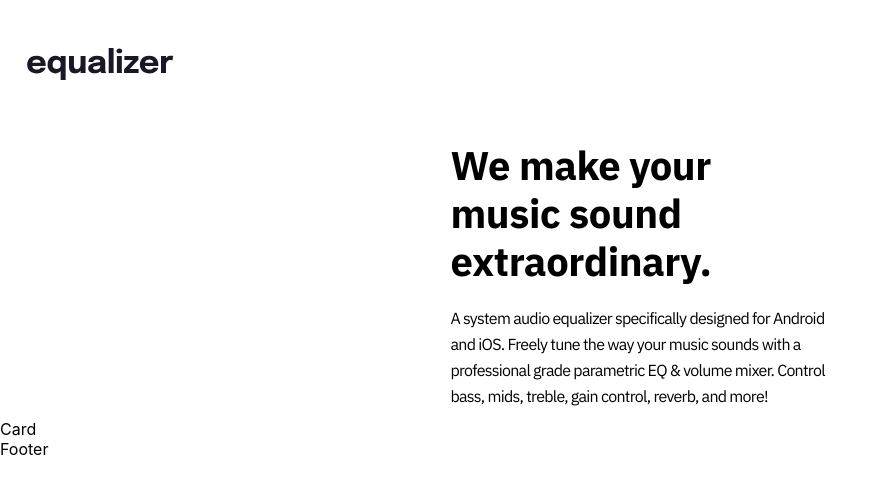
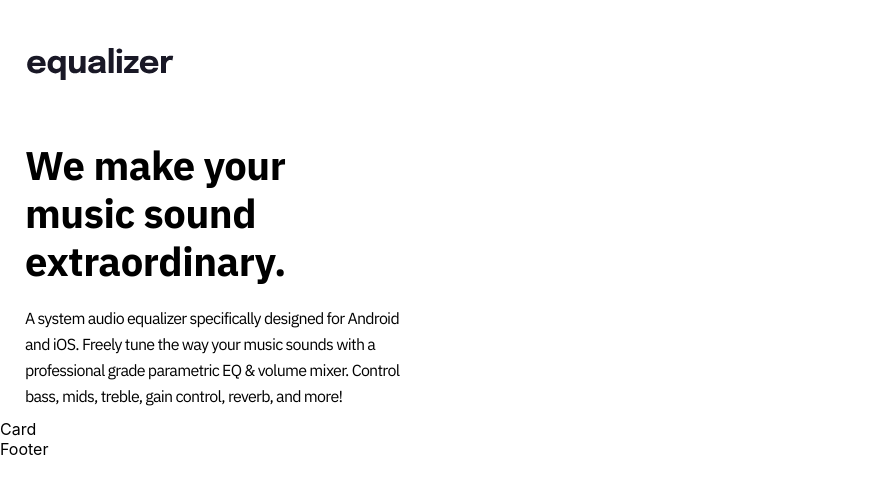
Before and after one commit to brunomoleta/equalizer-landing-page, a React (Create React App) app: page / in a window 1280 px wide. Shown: the top 494 px of the page, without its empty margins (0-888 px from the left). Built offline with nearby package versions, Linux system fonts and the light colour scheme.

Commit message:
update and try to deploy

```diff
--- a/src/components/Logo/styles.ts
+++ b/src/components/Logo/styles.ts
@@ -2,6 +2,6 @@ import styled from "styled-components";
 
 
 export const StyledLogo = styled.div`
-    display:inline-block;
+    display:block;
     margin:47px 27px;
 `;
--- a/src/pages/sections/styles.ts
+++ b/src/pages/sections/styles.ts
@@ -6,7 +6,6 @@ export const StyledHeader = styled.section`
 
 export const BoxHeaderContent = styled.div`
   width: 327px;
-  margin: 0 auto;
   font-family: "IBM Plex Sans";
   height: auto;
   display: inline-block;
@@ -30,6 +29,7 @@ export const BoxHeaderContent = styled.div`
     font-size: 16px;
     line-height: 26px;
   }
+
   /* Mobile scree size */
   @media screen and (max-width: 375px) {
     padding: 20px;
@@ -48,13 +48,14 @@ export const BoxHeaderContent = styled.div`
 
   /* Tablet screen size */
   @media screen and (min-width: 375px) {
-    /* width:520px; */
-    width:379px;
-    font-style:normal;
-    font-weight:700;
-    font-size:64px;
-    line-height:64px;
+    width: 379px;
+    font-style: normal;
+    font-weight: 700;
+    font-size: 64px;
+    line-height: 64px;
     letter-spacing: -0.727273px;
+    margin-left:25px;
+
     * {
       margin: 10px 0px;
     }
```
